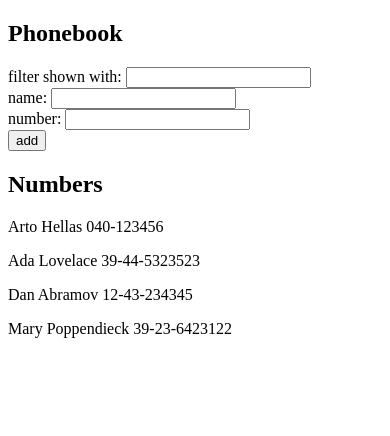
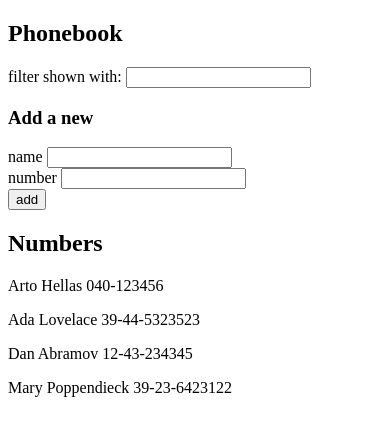
Before and after one commit to GrigoriiBerezin/fullstack, a React (Create React App) app in the folder part2/phonebook/: page / in a window 390 px wide. Shown: the top 436 px of the page. Built offline with nearby package versions, Linux system fonts and the light colour scheme.

Commit message:
Implement phonebook part 5

```diff
--- a/part2/phonebook/src/App.js
+++ b/part2/phonebook/src/App.js
@@ -1,64 +1,59 @@
 import {useState} from 'react'
-import Person from "./components/Person";
+import Persons from "./components/Persons";
+import PersonForm from "./components/PersonForm";
+import Filter from "./components/Filter";
 
 const App = () => {
-    const [persons, setPersons] = useState([
+    const personsState = useState([
         {name: 'Arto Hellas', number: '040-123456', id: 1},
         {name: 'Ada Lovelace', number: '39-44-5323523', id: 2},
         {name: 'Dan Abramov', number: '12-43-234345', id: 3},
         {name: 'Mary Poppendieck', number: '39-23-6423122', id: 4}
-    ])
+    ]);
+    const [persons, setPersons] = personsState
 
-    const [searchedPersons, setSearchedPersons] = useState(persons)
+    const searchedPersonsState = useState(persons);
+    const [searchedPersons, setSearchedPersons] = searchedPersonsState
 
     const defaultName = ''
-    const [newName, setNewName] = useState(defaultName)
+    const newNameState = useState(defaultName);
+    const [newName, setNewName] = newNameState
 
     const defaultNumber = ''
-    const [number, setNumber] = useState(defaultNumber)
+    const numberState = useState(defaultNumber);
+    const [number, setNumber] = numberState
 
     const defaultSearchMask = ''
-    const [searchMask, setSearchMask] = useState(defaultSearchMask)
+    const searchMaskState = useState(defaultSearchMask);
+    const [, setSearchMask] = searchMaskState
+
+    const formProperties = [
+        {id: 1, name: 'name', state: newNameState},
+        {id: 2, name: 'number', state: numberState}
+    ]
 
     const addPerson = (event) => {
         event.preventDefault()
         if (persons.find(p => p.name === newName)) {
             alert(`${newName} is already added to phonebook`)
         } else {
-            setPersons(persons.concat({id: persons.length + 1, name: newName, number: number}))
+            const newPersons = persons.concat({id: persons.length + 1, name: newName, number: number});
+            setPersons(newPersons)
+            setSearchedPersons(newPersons)
+            setSearchMask(defaultSearchMask)
             setNewName(defaultName)
             setNumber(defaultNumber)
         }
     }
 
-    const onChangeEvent = (event) => ((setState) => setState(event.target.value))
-    const searchByMask = (event) => {
-        const mask = event.target.value.toLowerCase();
-        setSearchMask(mask)
-        setSearchedPersons(persons.filter(p => p.name.toLowerCase().includes(mask)))
-    }
-
     return (
         <div>
             <h2>Phonebook</h2>
-            <form onSubmit={addPerson}>
-                <div>
-                    filter shown with: <input value={searchMask} onChange={searchByMask}/>
-                </div>
-                <div>
-                    name: <input value={newName} onChange={e => onChangeEvent(e)(setNewName)}/>
-                </div>
-                <div>
-                    number: <input value={number} onChange={e => onChangeEvent(e)(setNumber)}/>
-                </div>
-                <div>
-                    <button type="submit">add</button>
-                </div>
-            </form>
+            <Filter searchList={persons} searchState={searchMaskState} resultState={searchedPersonsState}/>
+            <h3>Add a new</h3>
+            <PersonForm properties={formProperties} onSubmit={addPerson}/>
             <h2>Numbers</h2>
-            <div>
-                {searchedPersons.map(person => <Person key={person.id} name={person.name} number={person.number}/>)}
-            </div>
+            <Persons persons={searchedPersons}/>
         </div>
     )
 }
--- /dev/null
+++ b/part2/phonebook/src/components/Filter.js
@@ -0,0 +1,20 @@
+import PropertyInput from "./PropertyInput";
+
+const Filter = ({searchList, searchState, resultState}) => {
+    const [searchMask, setSearchMask] = searchState
+    const [, setResult] = resultState
+
+    const searchByMask = (event) => {
+        const mask = event.target.value.toLowerCase();
+        setSearchMask(mask)
+        setResult(searchList.filter(p => p.name.toLowerCase().includes(mask)))
+    }
+
+    return (
+        <div>
+            {'filter shown with:'} <PropertyInput value={searchMask} func={searchByMask}/>
+        </div>
+    )
+}
+
+export default Filter
--- /dev/null
+++ b/part2/phonebook/src/components/PersonForm.js
@@ -0,0 +1,12 @@
+import Property from "./Property";
+
+const PersonForm = ({properties, onSubmit}) => {
+    return (<form onSubmit={onSubmit}>
+        {properties.map(prop => <Property key={prop.id} name={prop.name} state={prop.state}/>)}
+        <div>
+            <button type="submit">add</button>
+        </div>
+    </form>)
+}
+
+export default PersonForm
--- /dev/null
+++ b/part2/phonebook/src/components/Persons.js
@@ -0,0 +1,11 @@
+import Person from "./Person";
+
+const Persons = ({persons}) => {
+    return (
+        <div>
+            {persons.map(person => <Person key={person.id} name={person.name} number={person.number}/>)}
+        </div>
+    )
+}
+
+export default Persons
--- /dev/null
+++ b/part2/phonebook/src/components/Property.js
@@ -0,0 +1,10 @@
+import PropertyInput from "./PropertyInput";
+
+const Property = ({name, state}) => {
+    const [value, setValue] = state
+    const onChangeEvent = (event) => ((setState) => setState(event.target.value))
+
+    return (<div>{name} <PropertyInput value={value} func={e => onChangeEvent(e)(setValue)}/></div>)
+}
+
+export default Property
--- /dev/null
+++ b/part2/phonebook/src/components/PropertyInput.js
@@ -0,0 +1,3 @@
+const PropertyInput = ({value, func}) => (<input value={value} onChange={func}/>)
+
+export default PropertyInput
```
